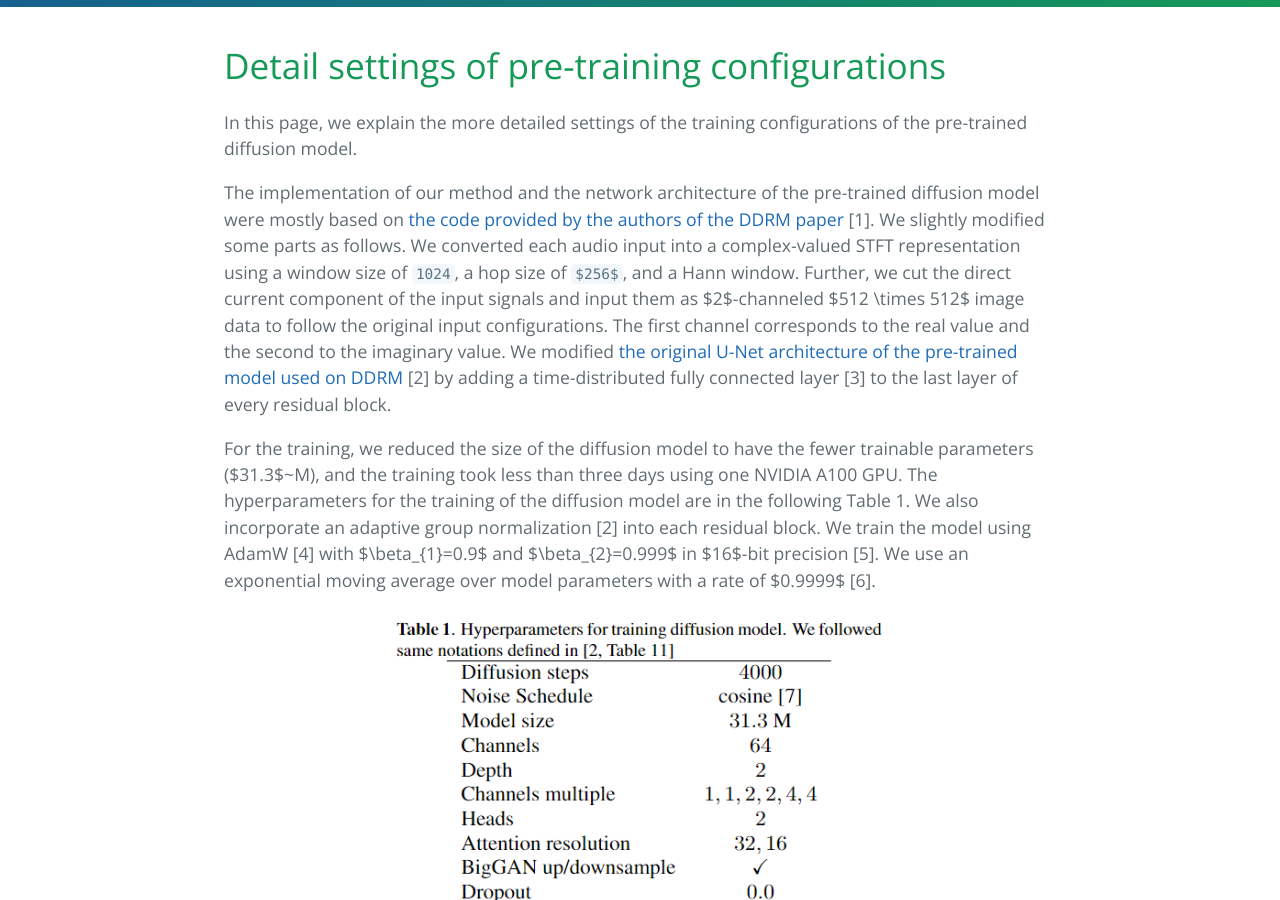
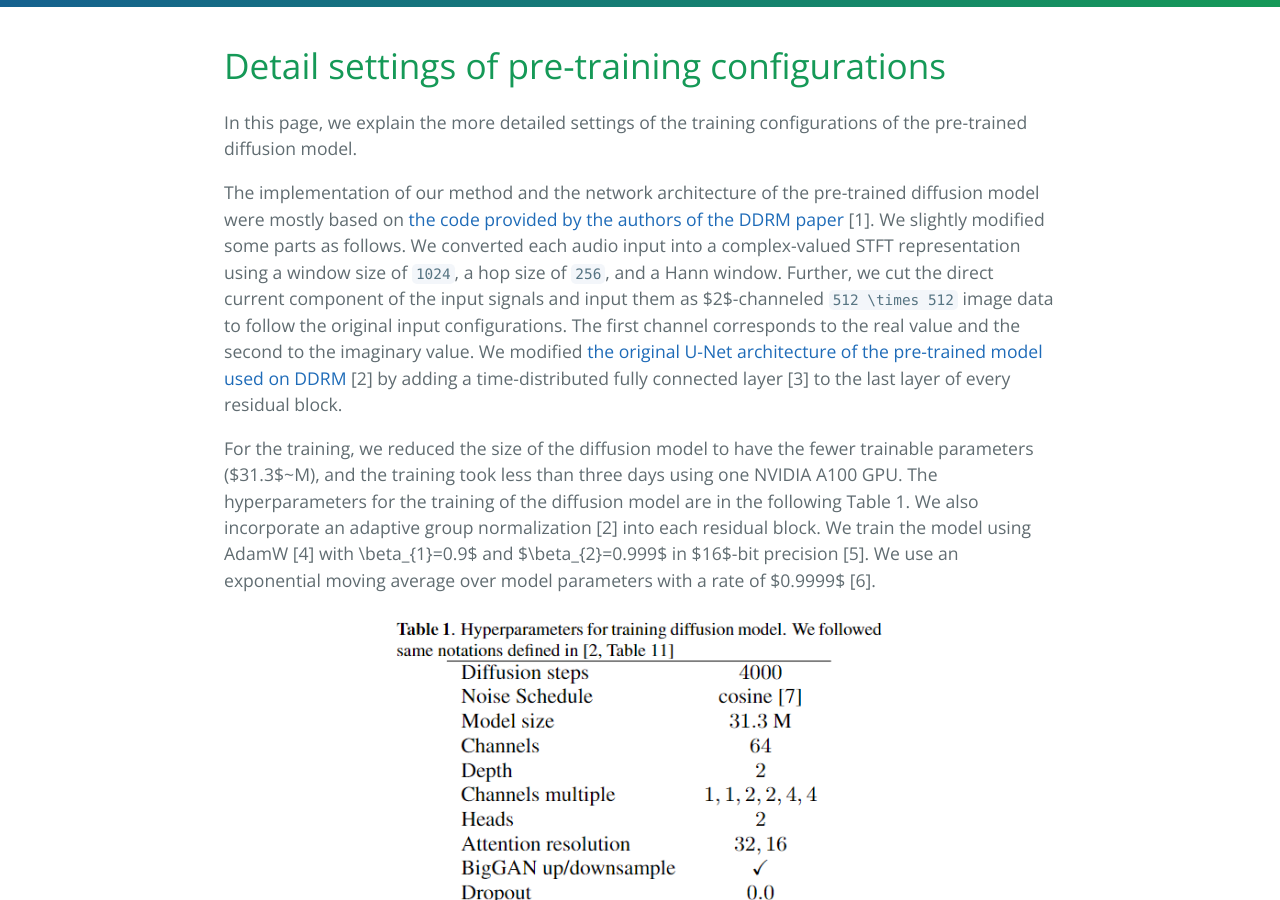
Before and after one commit to koichi-saito-sony/koichi-saito-sony.github.io, a Jekyll site: the page built from unsupervised-vocal-dereverb/network.md, in a window 1280 px wide and 900 px high, scrolled down 388 px. Built offline with Jekyll 4.4.1, drawn with Linux system fonts in a browser that asks for light colours; our own code applies the rules of GitHub Pages for plain Markdown files.

Commit message:
check intermidiate

```diff
--- a/unsupervised-vocal-dereverb/network.md
+++ b/unsupervised-vocal-dereverb/network.md
@@ -6,14 +6,14 @@ In this page, we explain the more detailed settings of the training configuratio
 
 The implementation of our method and the network architecture of the pre-trained diffusion model were mostly based on [the code provided by the authors of the DDRM paper](https://github.com/bahjat-kawar/ddrm) [1].
 We slightly modified some parts as follows.
-We converted each audio input into a complex-valued STFT representation using a window size of `1024`, a hop size of `$256$`, and a Hann window.
-Further, we cut the direct current component of the input signals and input them as $2$-channeled $512 \times 512$ image data to follow the original input configurations. The first channel corresponds to the real value and the second to the imaginary value.
+We converted each audio input into a complex-valued STFT representation using a window size of `1024`, a hop size of `256`, and a Hann window.
+Further, we cut the direct current component of the input signals and input them as $2$-channeled `512 \times 512` image data to follow the original input configurations. The first channel corresponds to the real value and the second to the imaginary value.
 We modified [the original U-Net architecture of the pre-trained model used on DDRM](https://github.com/openai/guided-diffusion) [2] by adding a time-distributed fully connected layer [3] to the last layer of every residual block.
 
 For the training, we reduced the size of the diffusion model to have the fewer trainable parameters ($31.3$~M), and the training took less than three days using one NVIDIA A100 GPU.
 The hyperparameters for the training of the diffusion model are in the following Table 1.
 We also incorporate an adaptive group normalization [2] into each residual block.
-We train the model using AdamW [4] with $\beta_{1}=0.9$ and $\beta_{2}=0.999$ in $16$-bit precision [5]. We use an exponential moving average over model parameters with a rate of $0.9999$ [6].
+We train the model using AdamW [4] with \beta_{1}=0.9$ and $\beta_{2}=0.999$ in $16$-bit precision [5]. We use an exponential moving average over model parameters with a rate of $0.9999$ [6].
 
 <p align="center">
     <img width="500" src="./images/demo_table_pre.png" alt="Material Bread logo">
```
